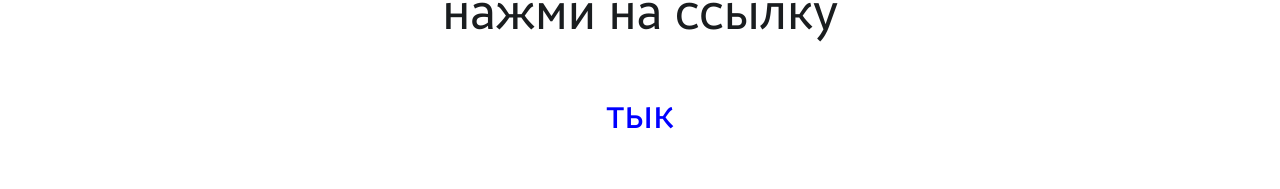
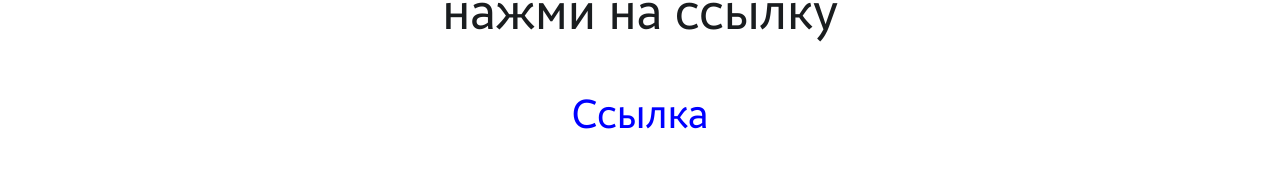
Before and after one commit to ThisGitOnlyForSUTD/meet, a Nuxt app: page / in a window 1280 px wide. Shown: the part 537-726 px from the top of the page. Built offline with nearby package versions, Linux system fonts and the light colour scheme.

Commit message:
fix link

```diff
--- a/pages/index.vue
+++ b/pages/index.vue
@@ -4,7 +4,7 @@
       Это пустая страница(. Чтобы перейти на страницу нажми на ссылку
     </h1>
     <nuxt-link to="/profile/orders" class="main__link">
-      тык
+      Cсылка
     </nuxt-link>
   </div>
 </template>
```
